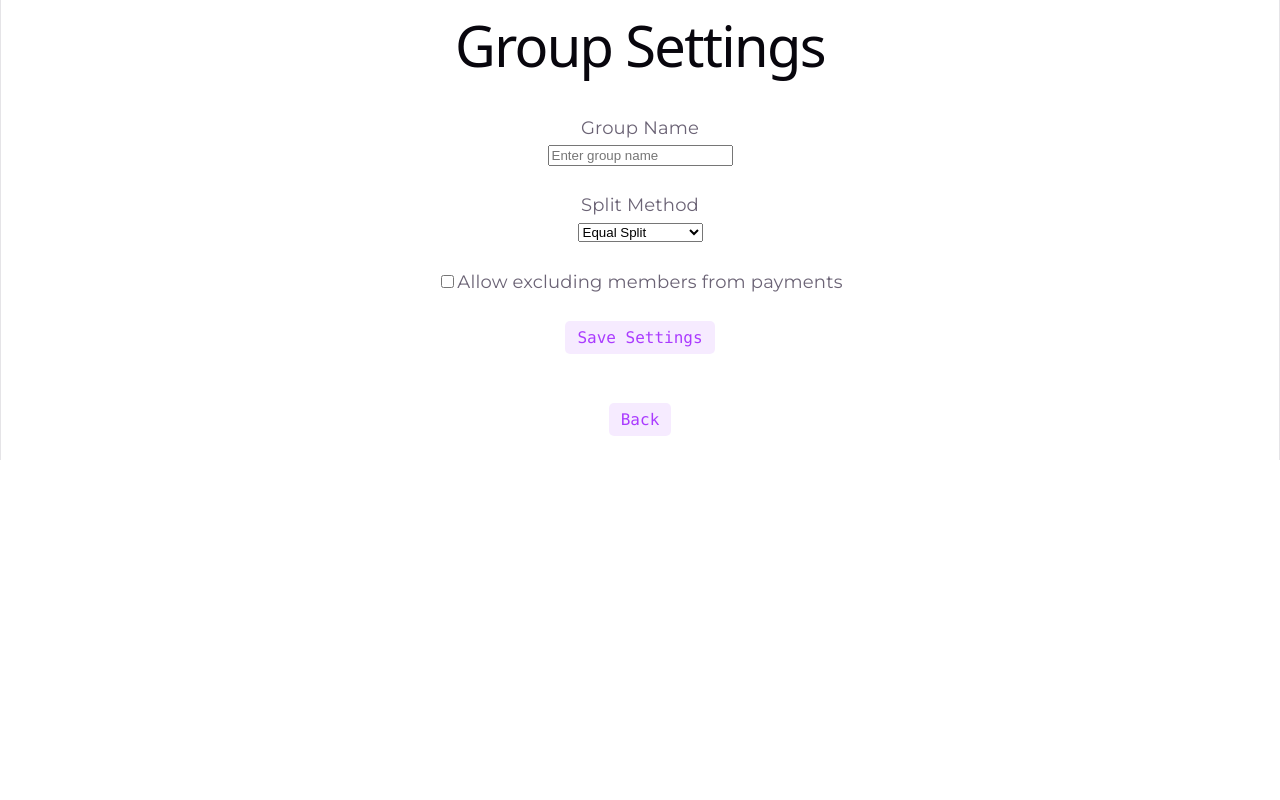
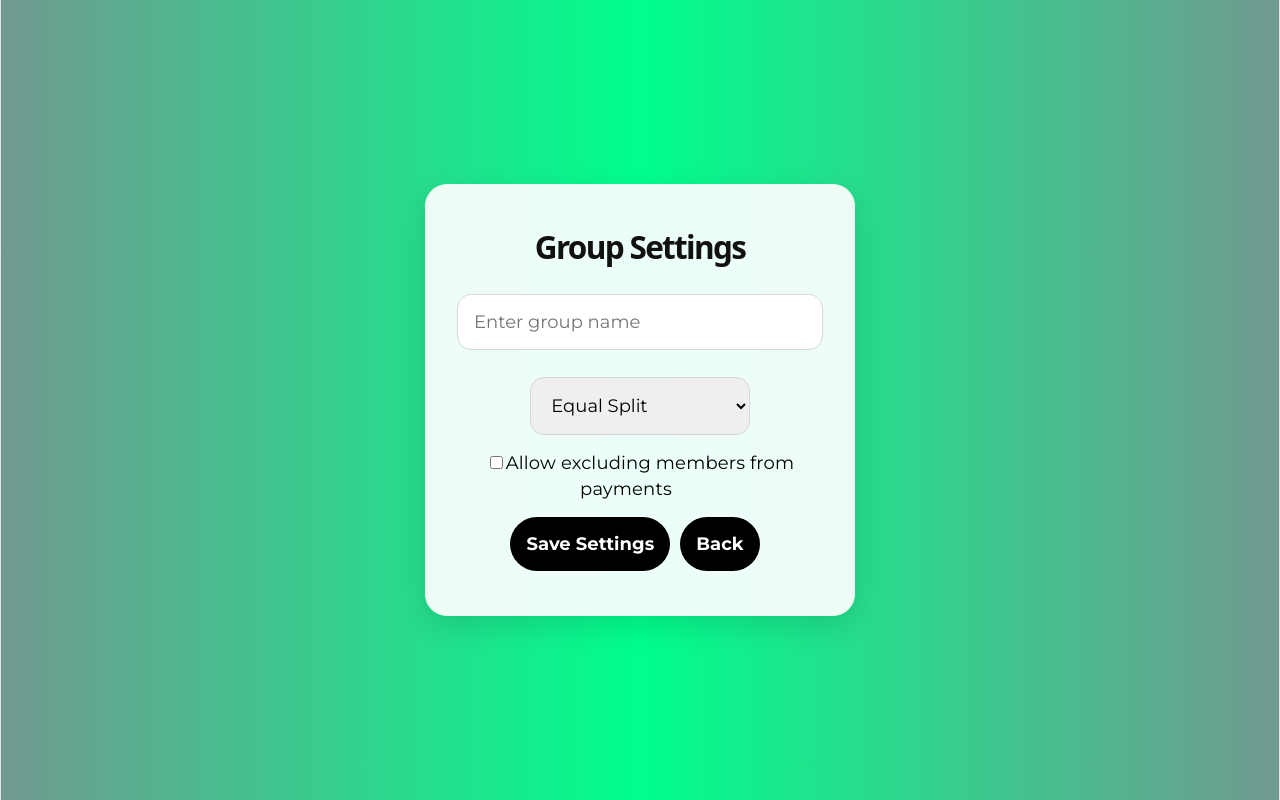
Before and after one commit to cocopuff2234/GroupExpenseTracker, a React (Vite) app in the folder my-react-app/: page /settings in a window 1280 px wide. Built offline with nearby package versions, Linux system fonts and the light colour scheme; the HTML template or start-up script is replaced by a standard one.

Commit message:
Settings css adjustments

```diff
--- a/my-react-app/src/Landing.jsx
+++ b/my-react-app/src/Landing.jsx
@@ -19,6 +19,12 @@ const Landing = () => {
           onClick={() => navigate('/signup')}
         >
           Sign Up
+        </button>
+        <button
+          className="auth-button sign-up"
+          onClick={() => navigate('/settings')}
+        >
+          Settings
         </button>
       </header>
 
--- /dev/null
+++ b/my-react-app/src/Settings.css
@@ -0,0 +1,111 @@
+html,
+body,
+#root {
+  width: 100%;
+  min-height: 100%;
+  margin: 0;
+  padding: 0;
+}
+
+body {
+  overflow-x: hidden;
+  font-family: 'Montserrat', sans-serif;
+}
+
+.settings-container {
+  min-height: 100vh;
+  width: 100%;
+  background: #719990;
+  background: linear-gradient(
+    90deg,
+    rgba(113, 153, 144, 1) 0%,
+    rgba(0, 255, 140, 1) 50%,
+    rgba(113, 153, 144, 1) 100%
+  );
+  display: flex;
+  justify-content: center;
+  align-items: center;
+  padding: 40px 20px;;
+  box-sizing: border-box;
+}
+
+.settings-card {
+  width: 100%;
+  max-width: 430px;
+  background: rgba(255, 255, 255, 0.92);
+  border-radius: 22px;
+  padding: 40px 32px;
+  box-shadow: 0 10px 30px rgba(0, 0, 0, 0.12);
+  text-align: center;
+  box-sizing: border-box;
+}
+
+
+.settings-heading {
+  font-size: 1.75rem;
+  font-weight: 700;
+  color: #111;
+  margin: 10px 0 8px 0;
+}
+
+.settings-subtitle {
+  font-size: 1rem;
+  color: #000;
+  padding: 0;
+  margin: 0 28px 28px 0;
+}
+
+
+.settings-input {
+  width: 100%;
+  padding: 16px 16px;
+  border: 1px solid #d7d7d7;
+  border-radius: 14px;
+  font-size: 1rem;
+  font-family: 'Montserrat', sans-serif;
+  box-sizing: border-box;
+  outline: none;
+  transition: border-color 0.2s ease, box-shadow 0.2s ease;
+}
+
+.settings-selection {
+  width: 60%;
+  padding: 16px 16px;
+  border: 1px solid #d7d7d7;
+  border-radius: 14px;
+  font-size: 1rem;
+  font-family: 'Montserrat', sans-serif;
+  box-sizing: border-box;
+  outline: none;
+  transition: border-color 0.2s ease, box-shadow 0.2s ease;
+  margin: 0 0 15px 0;
+}
+
+.settings-input:focus {
+  border-color: #719990;
+  box-shadow: 0 0 0 3px rgba(113, 153, 144, 0.18);
+}
+.settings-selection:focus {
+  border-color: #719990;
+  box-shadow: 0 0 0 3px rgba(113, 153, 144, 0.18);
+}
+
+.settings-button {
+  margin-top: 7px;
+  padding: 16px 16px;
+  background-color: #000;
+  color: #fff;
+  border: none;
+  border-radius: 999px;
+  font-size: 1rem;
+  font-weight: 700;
+  font-family: 'Montserrat', sans-serif;
+  cursor: pointer;
+  transition: transform 0.2s ease, opacity 0.2s ease;
+  margin: 15px 10px 5px 0;
+}
+
+.settings-button:hover {
+  transform: translateY(-2px);
+  opacity: 0.92;
+}
--- a/my-react-app/src/Settings.jsx
+++ b/my-react-app/src/Settings.jsx
@@ -1,6 +1,6 @@
 /* Settings go here */
 import { useState } from "react";
-import './App.css'
+import './Settings.css';
 import { useNavigate } from 'react-router-dom'
 
 function Settings(){
@@ -18,17 +18,17 @@ function Settings(){
             allowExclusions,
         }
         console.log('Saved settings:', settings)
-        alert('Settings saved!')
     }
     return (
-    <section id="center">
-      <h1>Group Settings</h1>
+    <div className="settings-container">
+      <section className="settings-card">
+        <h1 className="settings-heading">Group Settings</h1>
 
         {/* Group Name */}
         <div>
-        <label>Group Name</label>
           <br />
           <input
+            className="settings-input"
             type="text"
             value={groupName}
             onChange={(e) => setGroupName(e.target.value)}
@@ -38,9 +38,9 @@ function Settings(){
 
         {/* Split Type */}
         <div>
-        <label>Split Method</label>
           <br />
           <select
+            className="settings-selection"
             value={splitType}
             onChange={(e) => setSplitType(e.target.value)}
           >
@@ -51,7 +51,7 @@ function Settings(){
 
         {/* Exclusions */}
         <div>
-        <label>
+          <label  className="settings-subtitle">
             <input
               type="checkbox"
               checked={allowExclusions}
@@ -62,15 +62,20 @@ function Settings(){
         </div>
 
         {/* Save Button */}
-      <button className="counter" onClick={handleSave}>
+        <button
+          type="submit"
+          className="settings-button"
+          onClick={handleSave}>
+
           Save Settings
         </button>
 
         {/* Back Button */}
-      <button className="counter" onClick={() => navigate('/')}>
+        <button className="settings-button" onClick={() => navigate('/')}>
           Back
         </button>
       </section>
+    </div>
   )
 }
 export default Settings;
```
Lines whose indentation alone changed are shown as unchanged.
